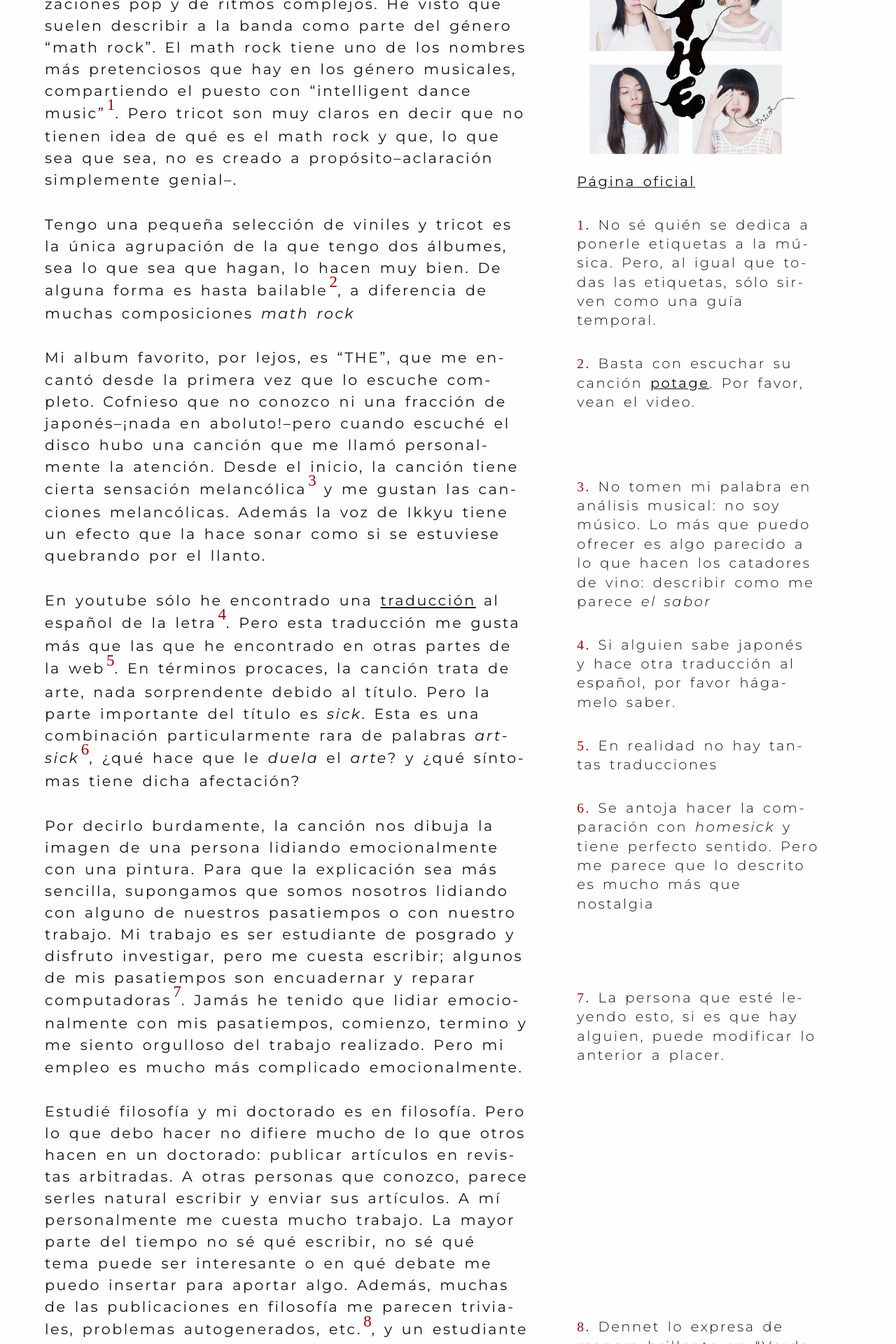
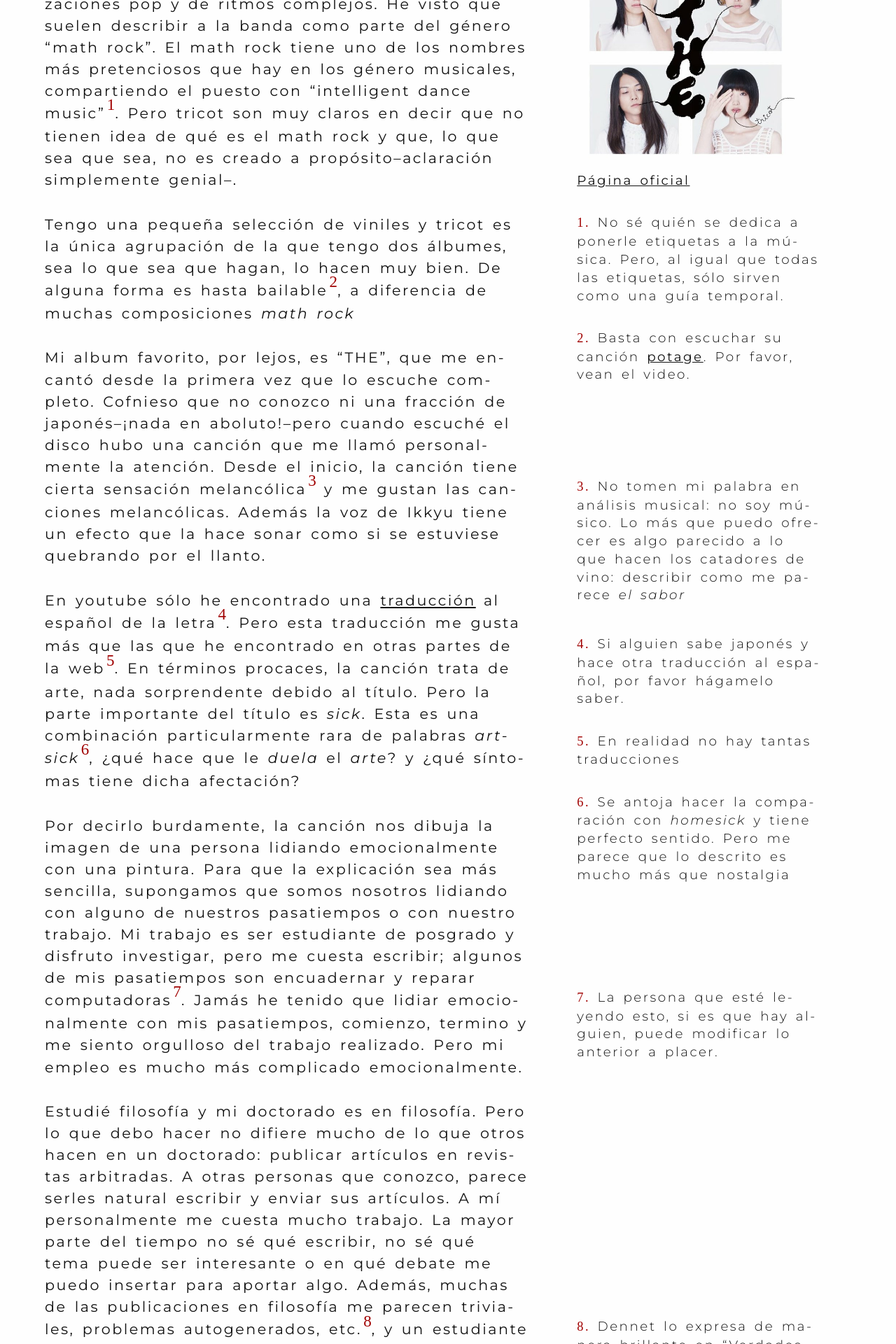
Before and after one commit to Oiuhukt/failosophy, a Jekyll site: the page built from _posts/2024-06-12-artsick.md, in a window 1280 px wide. Shown: the part 464-2384 px from the top of the page at 70% size. Built offline with Jekyll 4.4.1, drawn with Linux system fonts in a browser that asks for light colours; some web fonts are replaced.

Commit message:
modificando tamaño de párrafos

```diff
--- a/css/tufte.scss
+++ b/css/tufte.scss
@@ -545,7 +545,7 @@ img {
     width: 50%;
     margin-top: 0;
     margin-bottom: 1.5rem;
-    font-size: 0.85rem;
+    font-size: 0.8rem;
     line-height: 1.4; //changed to bring line heights into rational pattern
     vertical-align: baseline;
     position: relative;
```
